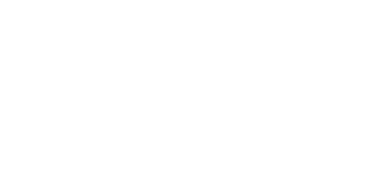
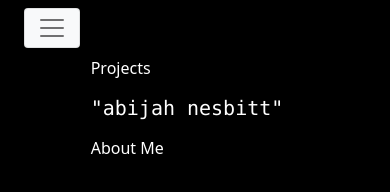
Before and after one commit to ajgianthead/web-portfolio, a plain HTML site: page index.html in a window 390 px wide. Drawn offline with nearby package versions, Linux system fonts and the light colour scheme.

Commit message:
Updated the index.html

```diff
--- a/index.html
+++ b/index.html
@@ -4,7 +4,87 @@
     <meta charset="UTF-8" />
     <meta http-equiv="X-UA-Compatible" content="IE=edge" />
     <meta name="viewport" content="width=device-width, initial-scale=1.0" />
+    <link
+      href="https://cdn.jsdelivr.net/npm/bootstrap@5.0.2/dist/css/bootstrap.min.css"
+      rel="stylesheet"
+      integrity="sha384-EVSTQN3/azprG1Anm3QDgpJLIm9Nao0Yz1ztcQTwFspd3yD65VohhpuuCOmLASjC"
+      crossorigin="anonymous"
+    />
     <title>Web Portfolio</title>
   </head>
-  <body></body>
+  <body style="background-color: black">
+    <div class="container-md" style="background: black">
+      <nav
+        class="navbar navbar-expand-lg navbar-light"
+        style="background-color: black"
+      >
+        <div class="container-fluid" style="background-color: black">
+          <button
+            class="navbar-toggler bg-light"
+            type="button"
+            data-bs-toggle="collapse"
+            data-bs-target="#navbarNav"
+            aria-controls="navbarNav"
+            aria-expanded="false"
+            aria-label="Toggle navigation"
+          >
+            <span class="navbar-toggler-icon"></span>
+          </button>
+          <div
+            class="
+              container-flex
+              collapse
+              navbar-collapse
+              d-flex
+              justify-content-center
+            "
+            id="navbarNav"
+          >
+            <ul class="navbar-nav">
+              <li class="nav-item">
+                <a
+                  class="nav-link mr-5"
+                  aria-current="page"
+                  href="#"
+                  style="color: white"
+                  >Projects</a
+                >
+              </li>
+              <li class="nav-item">
+                <a
+                  class="nav-link navbar-brand"
+                  href="index.html"
+                  style="
+                    font-family: 'Lucida Console', sans-serif;
+                    color: white;
+                  "
+                >
+                  "abijah nesbitt"</a
+                >
+              </li>
+              <li class="nav-item">
+                <a class="nav-link" href="#" style="color: white">About Me</a>
+              </li>
+            </ul>
+          </div>
+        </div>
+      </nav>
+    </div>
+
+    <script
+      src="https://cdn.jsdelivr.net/npm/@popperjs/core@2.9.2/dist/umd/popper.min.js"
+      integrity="sha384-IQsoLXl5PILFhosVNubq5LC7Qb9DXgDA9i+tQ8Zj3iwWAwPtgFTxbJ8NT4GN1R8p"
+      crossorigin="anonymous"
+    ></script>
+    <script
+      src="https://cdn.jsdelivr.net/npm/bootstrap@5.0.2/dist/js/bootstrap.min.js"
+      integrity="sha384-cVKIPhGWiC2Al4u+LWgxfKTRIcfu0JTxR+EQDz/bgldoEyl4H0zUF0QKbrJ0EcQF"
+      crossorigin="anonymous"
+    ></script>
+    <script
+      src="https://cdn.jsdelivr.net/npm/bootstrap@5.0.2/dist/js/bootstrap.bundle.min.js"
+      integrity="sha384-MrcW6ZMFYlzcLA8Nl+NtUVF0sA7MsXsP1UyJoMp4YLEuNSfAP+JcXn/tWtIaxVXM"
+      crossorigin="anonymous"
+    ></script>
+  </body>
 </html>
```
Also changed, not shown: 1 other file.
